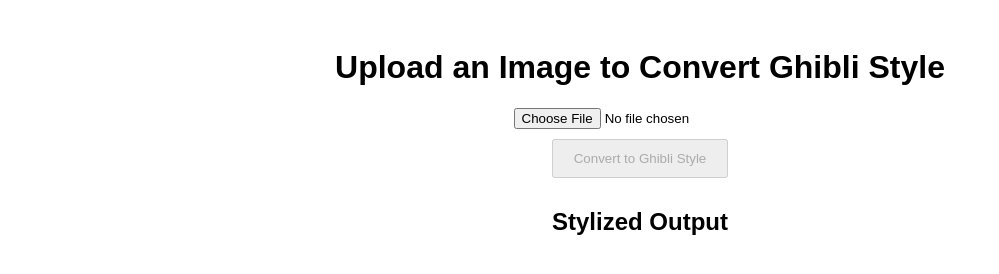
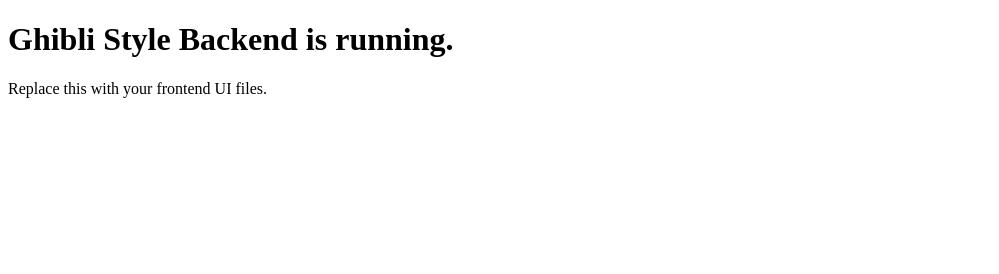
Before and after one commit to prahalad-S/ghibli, a website: page frontend/index.html in a window 1280 px wide. Shown: the whole page, without its empty margins (0-999 px from the left). Drawn offline with Linux system fonts and the light colour scheme.

Commit message:
Update index.html

```diff
--- a/frontend/index.html
+++ b/frontend/index.html
@@ -1,30 +1,12 @@
-
 <!DOCTYPE html>
 <html lang="en">
 <head>
-  <meta charset="UTF-8" />
-  <meta name="viewport" content="width=device-width, initial-scale=1.0" />
-  <title>Ghibli Style Converter</title>
-  <style>
-    body { font-family: sans-serif; text-align: center; padding: 20px; }
-    img { max-width: 300px; margin: 10px; display: block; }
-    #output { margin-top: 20px; }
-    button { margin: 10px; padding: 10px 20px; }
-  </style>
+<meta charset="UTF-8" />
+<meta name="viewport" content="width=device-width, initial-scale=1" />
+<title>Ghibli Style App</title>
 </head>
 <body>
-  <h1>Upload an Image to Convert Ghibli Style</h1>
-  <input type="file" id="uploadInput" />
-  <img id="preview" src="" alt="Image preview" style="display:none;" />
-  <div>
-    <button id="convertBtn" disabled>Convert to Ghibli Style</button>
-    <button id="saveBtn" style="display:none;">Save</button>
-  </div>
-  <div id="output">
-    <h2>Stylized Output</h2>
-    <img id="stylized" src="" alt="Stylized image" style="display:none;" />
-  </div>
-
-  <script src="main.js"></script>
+<h1>Ghibli Style Backend is running.</h1>
+<p>Replace this with your frontend UI files.</p>
 </body>
 </html>
```
